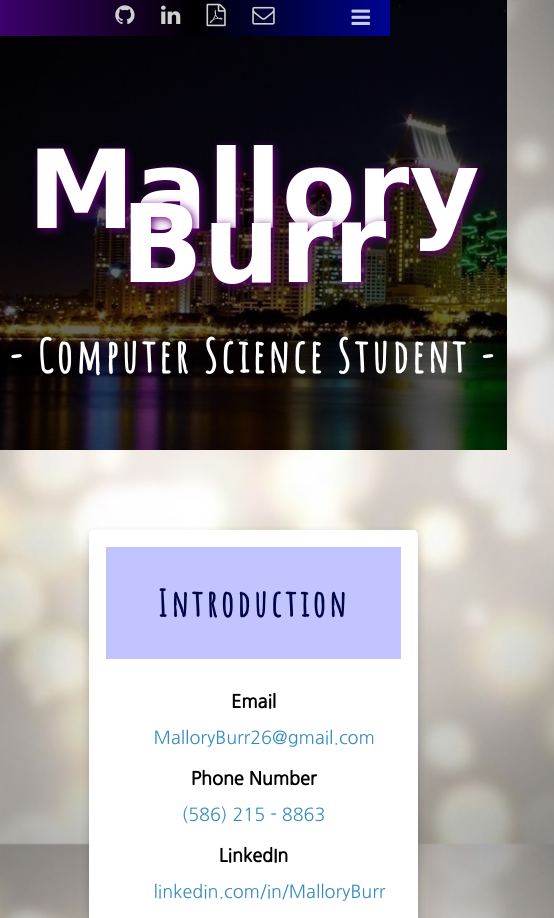
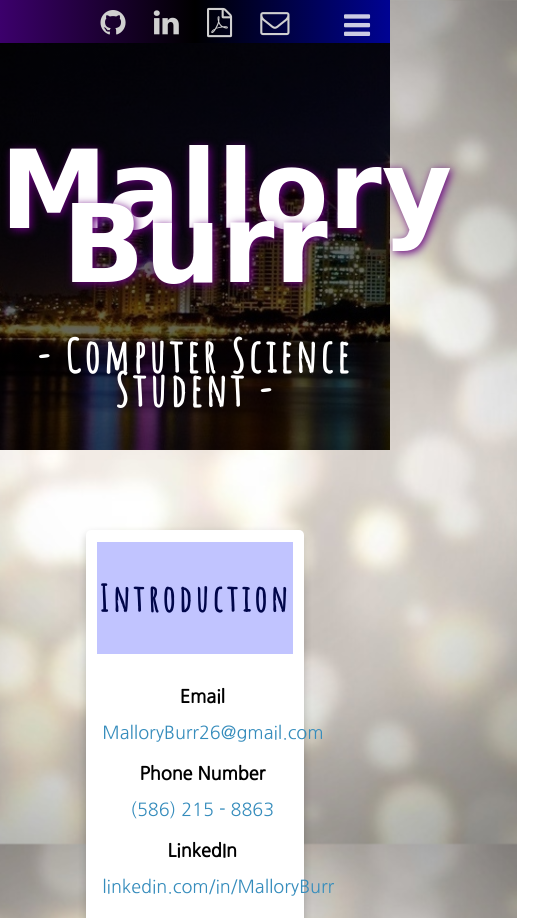
Before and after one commit to MalloryBurr/MalloryBurr.github.io, a plain HTML site: page index.html in a window 390 px wide. Shown: the top 918 px of the page, 554 px wide, since content can reach past the window. Drawn offline with Linux system fonts and the light colour scheme; a web font is replaced by a local one.

Commit message:
Update style.css

```diff
--- a/css/style.css
+++ b/css/style.css
@@ -14,12 +14,6 @@ header
 	background-size: cover;
 	text-align: center;
 	background-repeat: no-repeat;
-}
-
-@media screen and (max-width: 800px) {
-  html {
-    width: 130%; /* The width is 100%, when the viewport is 1200px or smaller */
-  }
 }
 
 h1
@@ -58,7 +52,8 @@ Navigation
 	font-size: 18px;
 	background: rgb(60,0,108);
 	background: linear-gradient(90deg, rgba(60,0,108,1) 0%, rgba(0,0,0,1) 50%, rgba(0,3,147,1) 100%);
-	padding-bottom: 6px;
+	padding-top: 1.5%;
+	padding-bottom: 1.5%;
 	position: fixed;
 	width: 100%;
 }
@@ -100,14 +95,23 @@ Navigation
 #navbar-toggle
 {
 	position: absolute;
-	top: 5px;
 	right: 20px;
 	cursor: pointer;
 	color: rgba(255, 255, 255, 0.8);
 	font-size: 120%;
+	vertical-align: middle;
 }
 #navbar-toggle:hover {
 	color: rgba(255, 255, 255, 1);
+}
+
+@media screen and (max-width: 1100px)
+{
+	#main-nav li, .navbar, #main-nav, #navbar-toggle
+	{
+		font-size: 130%;
+
+	}
 }
 
 @media screen and (min-width: 1100px)
@@ -140,7 +144,6 @@ Navigation
 	{
 		display: none;
 		font-size: 130%;
-		line-height: 5;
 	}
 }
 
```
